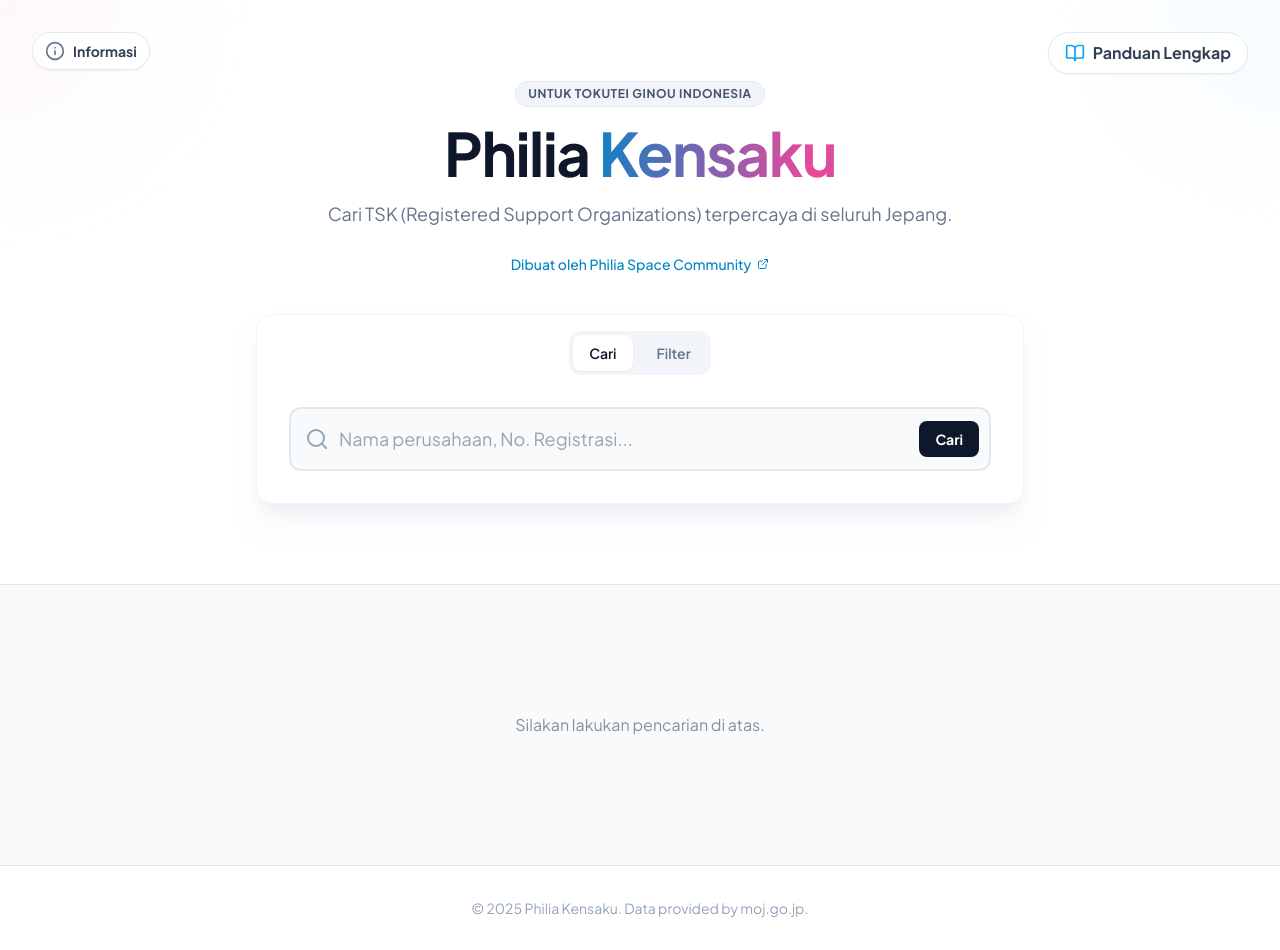
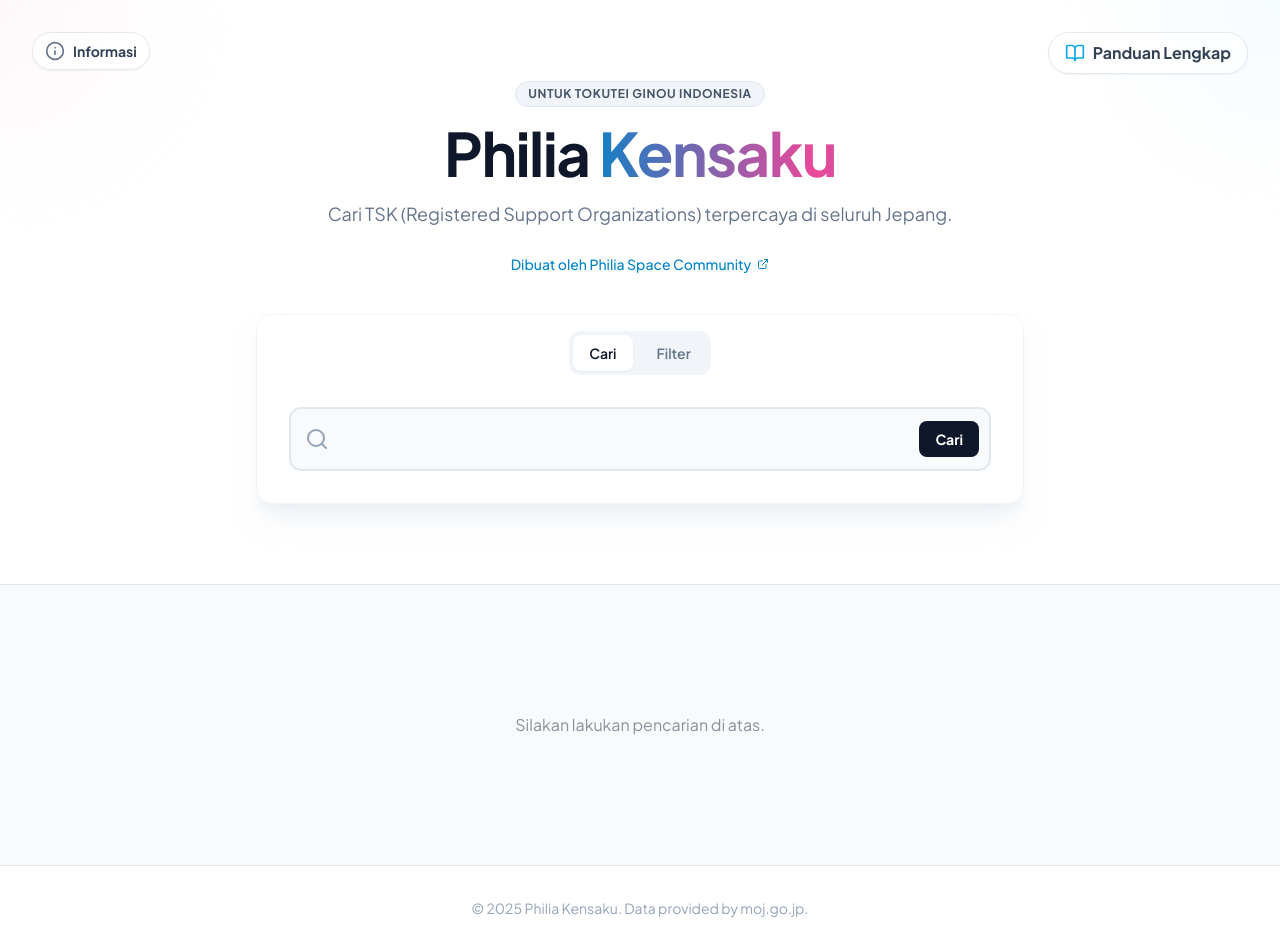
Before and after one commit to philiaspaceai/Philia-Kensaku, a React (Vite) app: page / in a window 1280 px wide. Built offline with nearby package versions, Linux system fonts and the light colour scheme.

Commit message:
feat: Clear search input placeholder
Removes the placeholder text from the search input to allow users to clearly see their typed query without obstruction.

```diff
--- a/App.tsx
+++ b/App.tsx
@@ -196,7 +196,7 @@
                 <div className="relative group">
                   <input
                     type="text"
-                    placeholder="Nama perusahaan, No. Registrasi..."
+                    placeholder=""
                     value={filters.query}
                     onChange={(e) => setFilters({ ...filters, query: e.target.value })}
                     onKeyDown={(e) => e.key === 'Enter' && handleSearch(true)}
```
